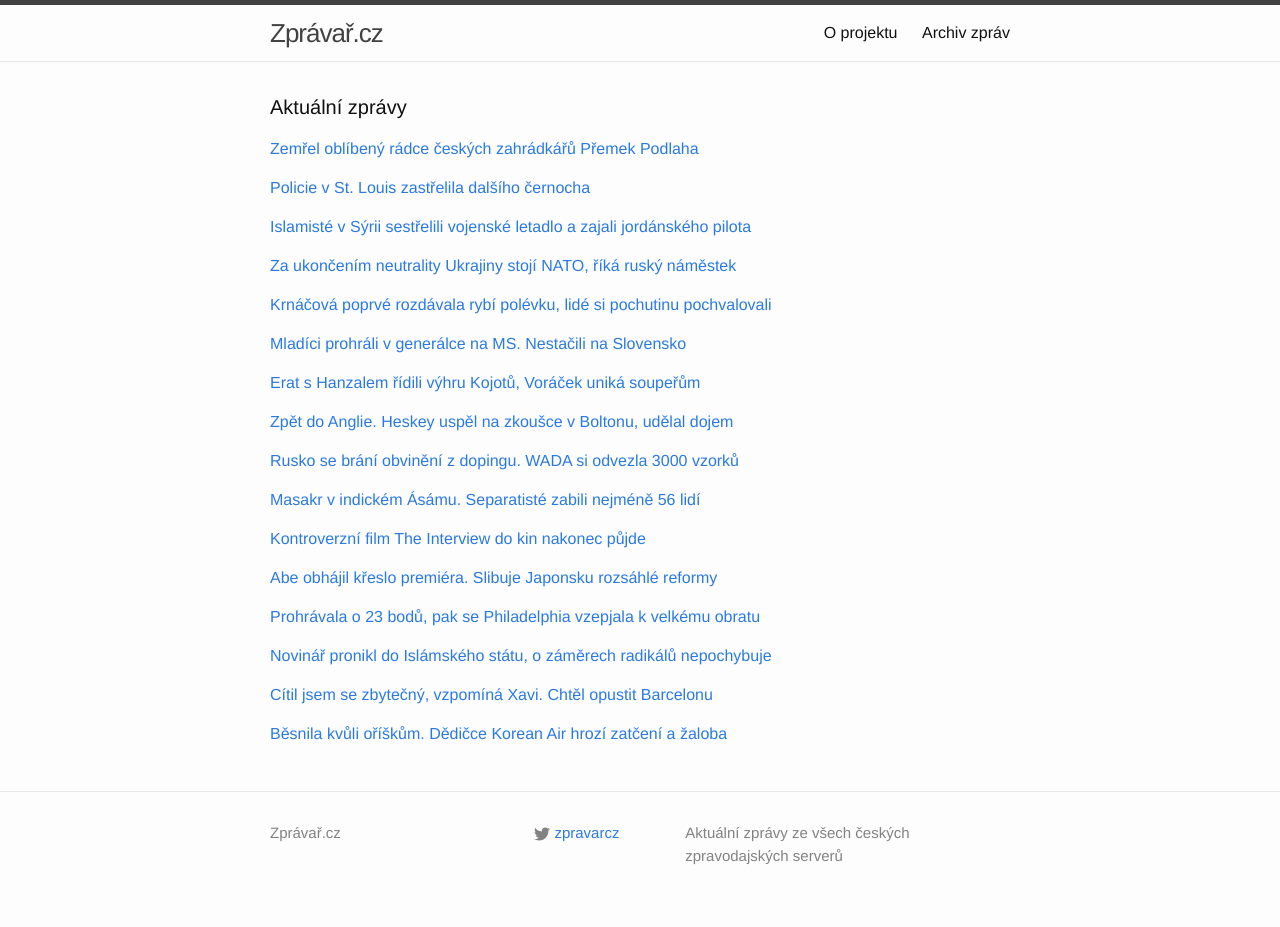
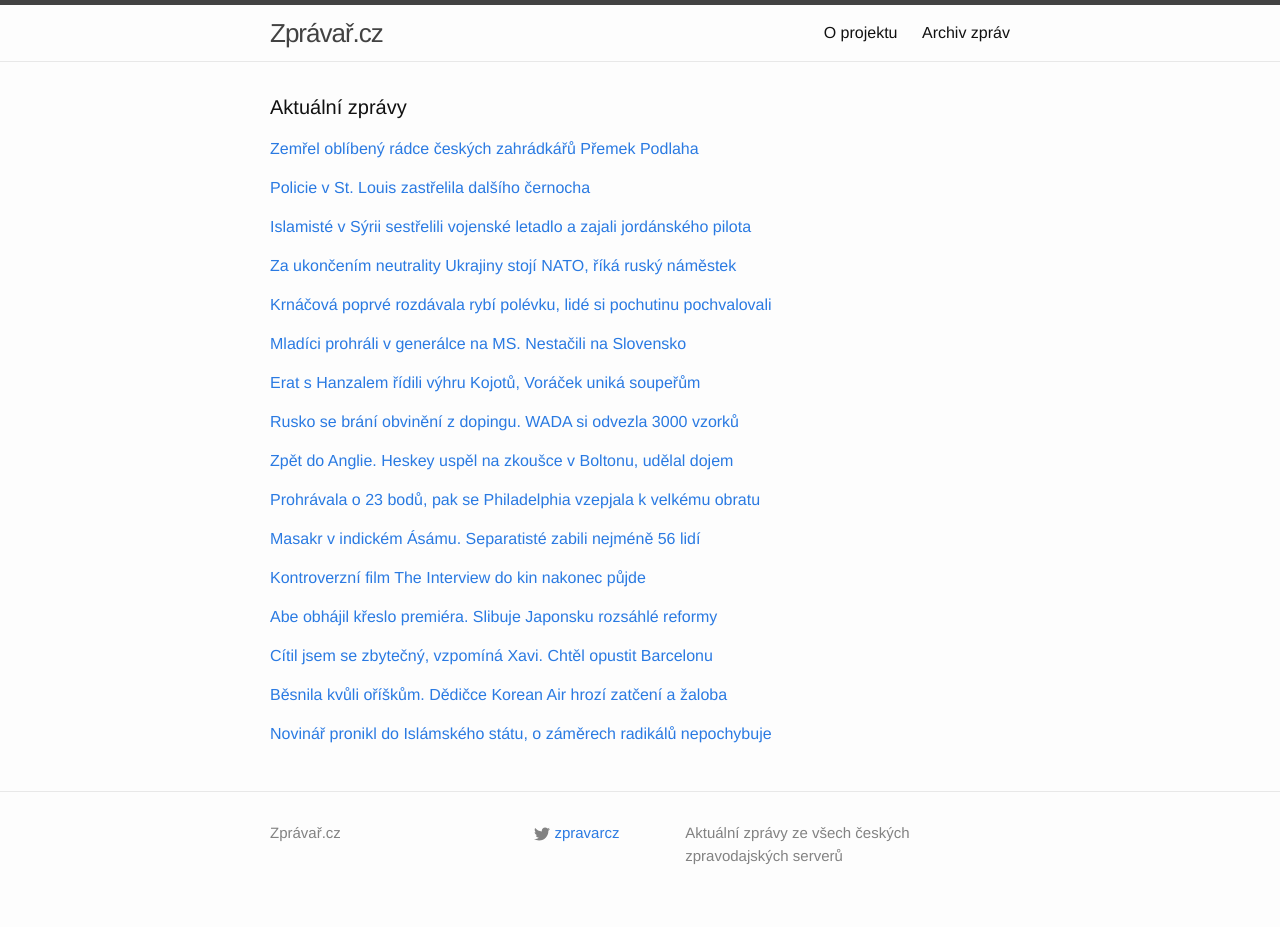
Before and after one commit to adliska/zpravar, a Jekyll site: the page built from index.html, in a window 1280 px wide. Built offline with Jekyll 4.4.1, drawn with Linux system fonts in a browser that asks for light colours.

Commit message:
zpravar news update

```diff
--- a/index.html
+++ b/index.html
@@ -81,73 +81,73 @@ layout: default
 <li><a href=http://hokej.idnes.cz/skvely-voracek-byl-u-dvou-golu-dev-/nhl.aspx?c=A141224_073346_nhl_Mkr>Skvělý Voráček byl u dvou gólů, Palát a Hanzal přihráli dokonce na tři - hokej.idnes.cz</a></li>
 <li><a href=http://www.tyden.cz/rubriky/sport/hokej/nhl/erat-s-hanzalem-radili-v-edmontonu-arizone-zaridili-vyhru_328268.html>Erat s Hanzalem řádili v Edmontonu. Arizoně zařídili výhru - www.tyden.cz</a></li>
 </ul>
-</div><p><a href="javascript:;" onclick="toggle_visibility('zpravy7')">Zpět do Anglie. Heskey uspěl na zkoušce v Boltonu, udělal dojem</a></p>
+</div><p><a href="javascript:;" onclick="toggle_visibility('zpravy7')">Rusko se brání obvinění z dopingu. WADA si odvezla 3000 vzorků</a></p>
 <div id="zpravy7" style="display:none">
+<ul>
+<li><a href=http://www.tyden.cz/rubriky/sport/ostatni-sporty/atletika/rusko-se-brani-obvineni-z-dopingu-wada-si-odvezla-3000-vzorku_328288.html>Rusko se brání obvinění z dopingu. WADA si odvezla 3000 vzorků - www.tyden.cz</a></li>
+<li><a href=http://sport.idnes.cz/podezreni-na-doping-v-rusku-dp0-/sporty.aspx?c=A141224_132331_sporty_ot>Světová antidopingová agentura si z Moskvy odvezla přes 3000 vzorků - sport.idnes.cz</a></li>
+<li><a href=http://www.denik.cz/atletika/dopovali-atleti-komise-byla-v-moskve-testem-projde-vic-nez-3000-vzorku-20141224.html>Dopovali atleti? Komise byla v Moskvě, testem projde víc než 3000 vzorků - www.denik.cz</a></li>
+<li><a href=http://www.sportovninoviny.cz/zpravy/wada-si-z-moskvy-odvezla-pres-3000-vzorku/1162243>WADA si z Moskvy odvezla přes 3000 vzorků - www.sportovninoviny.cz</a></li>
+</ul>
+</div><p><a href="javascript:;" onclick="toggle_visibility('zpravy8')">Zpět do Anglie. Heskey uspěl na zkoušce v Boltonu, udělal dojem</a></p>
+<div id="zpravy8" style="display:none">
 <ul>
 <li><a href=http://www.denik.cz/fotbal/zpet-do-anglie-heskey-uspel-na-zkousce-v-boltonu-udelal-dojem-20141224.html>Zpět do Anglie. Heskey uspěl na zkoušce v Boltonu, udělal dojem - www.denik.cz</a></li>
 <li><a href=http://sport.aktualne.cz/kanonyr-torres-by-se-mohl-vratit-do-atletica-madrid/r~27a866208b6a11e498be002590604f2e/>Kanonýr Torres by se mohl vrátit do Atlética Madrid - sport.aktualne.cz</a></li>
 <li><a href=http://fotbal.idnes.cz/fotbalove-prestupy-04a-/fot_zahranici.aspx?c=A141224_130052_fot_zahranici_ot>Elia jde do Southamptonu, Heskey do Boltonu. A Torres do Atlétika? - fotbal.idnes.cz</a></li>
 <li><a href=http://www.denik.cz/fotbal/restart-cislo-2-torres-by-se-mohl-vratit-do-atletica-madrid-20141224.html>Restart číslo 2? Torres by se mohl vrátit do Atlética Madrid - www.denik.cz</a></li>
 </ul>
-</div><p><a href="javascript:;" onclick="toggle_visibility('zpravy8')">Rusko se brání obvinění z dopingu. WADA si odvezla 3000 vzorků</a></p>
-<div id="zpravy8" style="display:none">
+</div><p><a href="javascript:;" onclick="toggle_visibility('zpravy9')">Prohrávala o 23 bodů, pak se Philadelphia vzepjala k velkému obratu</a></p>
+<div id="zpravy9" style="display:none">
 <ul>
-<li><a href=http://www.tyden.cz/rubriky/sport/ostatni-sporty/atletika/rusko-se-brani-obvineni-z-dopingu-wada-si-odvezla-3000-vzorku_328288.html>Rusko se brání obvinění z dopingu. WADA si odvezla 3000 vzorků - www.tyden.cz</a></li>
-<li><a href=http://sport.idnes.cz/podezreni-na-doping-v-rusku-dp0-/sporty.aspx?c=A141224_132331_sporty_ot>Světová antidopingová agentura si z Moskvy odvezla přes 3000 vzorků - sport.idnes.cz</a></li>
-<li><a href=http://www.denik.cz/atletika/dopovali-atleti-komise-byla-v-moskve-testem-projde-vic-nez-3000-vzorku-20141224.html>Dopovali atleti? Komise byla v Moskvě, testem projde víc než 3000 vzorků - www.denik.cz</a></li>
-<li><a href=http://www.sportovninoviny.cz/zpravy/wada-si-z-moskvy-odvezla-pres-3000-vzorku/1162243>WADA si z Moskvy odvezla přes 3000 vzorků - www.sportovninoviny.cz</a></li>
+<li><a href=http://sport.idnes.cz/vysledky-nba-c9b-/basket.aspx?c=A141224_084431_sport-basket_ot>Prohrávala o 23 bodů, pak se Philadelphia vzepjala k velkému obratu - sport.idnes.cz</a></li>
+<li><a href=http://www.sportovninoviny.cz/zpravy/basketbaliste-philadelphie-predvedli-v-miami-vitezny-obrat/1162189>Basketbalisté Philadelphie předvedli v Miami vítězný obrat - www.sportovninoviny.cz</a></li>
+<li><a href=http://www.denik.cz/ostatni_sport/to-byl-obrat-philadelphia-zaskocila-miami-wayde-horsi-uz-to-byt-nemohlo-20141224.html>To byl obrat: Philadelphia zaskočila Miami. Wayde: Horší už to být nemohlo - www.denik.cz</a></li>
+<li><a href=http://sport.aktualne.cz/nejhorsi-tym-nba-sokoval-miami-velkym-obratem/r~b3e3d7248b4111e4bdad0025900fea04/>Nejhorší tým NBA šokoval Miami velkým obratem - sport.aktualne.cz</a></li>
 </ul>
-</div><p><a href="javascript:;" onclick="toggle_visibility('zpravy9')">Masakr v indickém Ásámu. Separatisté zabili nejméně 56 lidí</a></p>
-<div id="zpravy9" style="display:none">
+</div><p><a href="javascript:;" onclick="toggle_visibility('zpravy10')">Masakr v indickém Ásámu. Separatisté zabili nejméně 56 lidí</a></p>
+<div id="zpravy10" style="display:none">
 <ul>
 <li><a href=http://www.ceskatelevize.cz/ct24/svet/296372-masakr-v-indickem-asamu-separatiste-zabili-nejmene-56-lidi/>Masakr v indickém Ásámu. Separatisté zabili nejméně 56 lidí - www.ceskatelevize.cz</a></li>
 <li><a href=http://www.rozhlas.cz/_zprava/kmenovi-separatiste-v-indickem-asamu-zabili-nejmene-56-lidi--1436523>Kmenoví separatisté v indickém Ásámu zabili nejméně 56 lidí - www.rozhlas.cz</a></li>
 <li><a href=http://www.novinky.cz/zahranicni/svet/357182-kmenovi-separatiste-v-indickem-asamu-zabili-nejmene-56-lidi.html>Kmenoví separatisté v indickém Ásámu zabili nejméně 56 lidí  - www.novinky.cz</a></li>
 <li><a href=http://www.ceskenoviny.cz/zpravy/zpravy/kmenovi-separatiste-v-indickem-asamu-zabili-nejmene-56-lidi/1162176>Kmenoví separatisté v indickém Ásámu zabili nejméně 56 lidí - www.ceskenoviny.cz</a></li>
 </ul>
-</div><p><a href="javascript:;" onclick="toggle_visibility('zpravy10')">Kontroverzní film The Interview do kin nakonec půjde</a></p>
-<div id="zpravy10" style="display:none">
+</div><p><a href="javascript:;" onclick="toggle_visibility('zpravy11')">Kontroverzní film The Interview do kin nakonec půjde</a></p>
+<div id="zpravy11" style="display:none">
 <ul>
 <li><a href=http://echo24.cz/a/iY9ix>Kontroverzní film The Interview do kin nakonec půjde - echo24.cz</a></li>
 <li><a href=http://zahranicni.ihned.cz/amerika-usa/c1-63297560-interview-kim-cong-un-kldr-komunisticka-korea-severni-film-atentat>Stovky amerických kin promítnou film o atentátu na Kim Čong-una - zahranicni.ihned.cz</a></li>
 <li><a href=http://www.ceskenoviny.cz/zpravy/zpravy/parodii-na-severokorejskeho-vudce-promitne-na-200-americkych-kin/1162170>Parodii na severokorejského vůdce promítne na 200 amerických kin - www.ceskenoviny.cz</a></li>
 <li><a href=http://art.ihned.cz/film-a-televize/c1-63297360-the-interview-film-kina>Komedii o atentátu na lídra KLDR uvede přes 200 amerických kin - art.ihned.cz</a></li>
 </ul>
-</div><p><a href="javascript:;" onclick="toggle_visibility('zpravy11')">Abe obhájil křeslo premiéra. Slibuje Japonsku rozsáhlé reformy</a></p>
-<div id="zpravy11" style="display:none">
+</div><p><a href="javascript:;" onclick="toggle_visibility('zpravy12')">Abe obhájil křeslo premiéra. Slibuje Japonsku rozsáhlé reformy</a></p>
+<div id="zpravy12" style="display:none">
 <ul>
 <li><a href=http://zpravy.e15.cz/zahranicni/politika/abe-obhajil-kreslo-premiera-slibuje-japonsku-rozsahle-reformy-1148546>Abe obhájil křeslo premiéra. Slibuje Japonsku rozsáhlé reformy - zpravy.e15.cz</a></li>
 <li><a href=http://www.ceskatelevize.cz/ct24/svet/296370-sinzo-abe-obhajil-kreslo-premiera-slibuje-oziveni-japonske-ekonomiky/>Šinzó Abe obhájil křeslo premiéra, slibuje oživení japonské ekonomiky - www.ceskatelevize.cz</a></li>
 <li><a href=http://zpravy.e15.cz/zahranicni/politika/abe-je-znovu-premierem-japonsko-zprovozni-jaderne-elektrarny-slibuje-1148546>Abe je znovu premiérem. Japonsko zprovozní jaderné elektrárny, slibuje - zpravy.e15.cz</a></li>
 <li><a href=http://www.ceskenoviny.cz/zpravy/zpravy/japonsky-parlament-zvolil-po-vyhranych-volbach-abeho-premierem/1162178>Japonský parlament zvolil po vyhraných volbách Abeho premiérem - www.ceskenoviny.cz</a></li>
 </ul>
-</div><p><a href="javascript:;" onclick="toggle_visibility('zpravy12')">Prohrávala o 23 bodů, pak se Philadelphia vzepjala k velkému obratu</a></p>
-<div id="zpravy12" style="display:none">
+</div><p><a href="javascript:;" onclick="toggle_visibility('zpravy13')">Cítil jsem se zbytečný, vzpomíná Xavi. Chtěl opustit Barcelonu</a></p>
+<div id="zpravy13" style="display:none">
 <ul>
-<li><a href=http://sport.idnes.cz/vysledky-nba-c9b-/basket.aspx?c=A141224_084431_sport-basket_ot>Prohrávala o 23 bodů, pak se Philadelphia vzepjala k velkému obratu - sport.idnes.cz</a></li>
-<li><a href=http://www.sportovninoviny.cz/zpravy/basketbaliste-philadelphie-predvedli-v-miami-vitezny-obrat/1162189>Basketbalisté Philadelphie předvedli v Miami vítězný obrat - www.sportovninoviny.cz</a></li>
-<li><a href=http://www.denik.cz/ostatni_sport/to-byl-obrat-philadelphia-zaskocila-miami-wayde-horsi-uz-to-byt-nemohlo-20141224.html>To byl obrat: Philadelphia zaskočila Miami. Wayde: Horší už to být nemohlo - www.denik.cz</a></li>
-<li><a href=http://sport.aktualne.cz/nejhorsi-tym-nba-sokoval-miami-velkym-obratem/r~b3e3d7248b4111e4bdad0025900fea04/>Nejhorší tým NBA šokoval Miami velkým obratem - sport.aktualne.cz</a></li>
+<li><a href=http://fotbal.idnes.cz/xavi-o-moznem-odchodu-z-barcelony-dqw-/fot_zahranici.aspx?c=A141224_122434_fot_zahranici_ot>Cítil jsem se zbytečný, vzpomíná Xavi. Chtěl opustit Barcelonu - fotbal.idnes.cz</a></li>
+<li><a href=http://www.denik.cz/fotbal/xavi-pry-nebyl-v-barcelone-stastny-a-tvrdi-uz-jsem-mel-v-lete-sbaleno-20141224.html>Xavi prý nebyl v Barceloně šťastný a tvrdí: Už jsem měl v létě sbaleno - www.denik.cz</a></li>
+<li><a href=http://www.tyden.cz/rubriky/sport/fotbal/zahranicni-souteze/xavi-mel-zajeci-umysly-chtel-prestoupit-z-barcy-do-new-yorku_328283.html>Xavi měl zaječí úmysly. Chtěl přestoupit z Barcy do New Yorku - www.tyden.cz</a></li>
 </ul>
-</div><p><a href="javascript:;" onclick="toggle_visibility('zpravy13')">Novinář pronikl do Islámského státu, o záměrech radikálů nepochybuje</a></p>
-<div id="zpravy13" style="display:none">
+</div><p><a href="javascript:;" onclick="toggle_visibility('zpravy14')">Běsnila kvůli oříškům. Dědičce Korean Air hrozí zatčení a žaloba </a></p>
+<div id="zpravy14" style="display:none">
+<ul>
+<li><a href=http://www.lidovky.cz/besnila-kvuli-oriskum-dedicce-korean-air-hrozi-zatceni-a-zaloba-pv5-/lide.aspx?c=A141224_125251_lide_hm>Běsnila kvůli oříškům. Dědičce Korean Air hrozí zatčení a žaloba  - www.lidovky.cz</a></li>
+<li><a href=http://zpravy.aktualne.cz/zahranici/dedicce-korean-air-hrozi-kvuli-skandalu-s-orisky-zatceni/r~be8c19ce8b6011e4a7d8002590604f2e/>Dědičce Korean Air hrozí kvůli skandálu s oříšky zatčení - zpravy.aktualne.cz</a></li>
+<li><a href=http://www.ceskenoviny.cz/zpravy/zpravy/dedicce-korean-air-hrozi-kvuli-skandalu-s-orisky-zatceni-a-zaloba/1162239>Dědičce Korean Air hrozí kvůli skandálu s oříšky zatčení a žaloba - www.ceskenoviny.cz</a></li>
+</ul>
+</div><p><a href="javascript:;" onclick="toggle_visibility('zpravy15')">Novinář pronikl do Islámského státu, o záměrech radikálů nepochybuje</a></p>
+<div id="zpravy15" style="display:none">
 <ul>
 <li><a href=http://zpravy.e15.cz/zahranicni/udalosti/novinar-pronikl-do-islamskeho-statu-o-zamerech-radikalu-nepochybuje-1148556>Novinář pronikl do Islámského státu, o záměrech radikálů nepochybuje - zpravy.e15.cz</a></li>
 <li><a href=http://zpravy.e15.cz/zahranicni/udalosti/novinar-se-dostal-do-srdce-islamskeho-statu-o-zamerech-radikalu-nepochybuje-1148556>Novinář se dostal do srdce Islámského státu, o záměrech radikálů nepochybuje - zpravy.e15.cz</a></li>
 <li><a href=http://www.tyden.cz/rubriky/zahranici/asie-a-oceanie/muslimove-z-is-pripravuji-nejvetsi-nabozenskou-cistku_328216.html>Muslimové z IS připravují největší náboženskou čistku - www.tyden.cz</a></li>
 </ul>
-</div><p><a href="javascript:;" onclick="toggle_visibility('zpravy14')">Cítil jsem se zbytečný, vzpomíná Xavi. Chtěl opustit Barcelonu</a></p>
-<div id="zpravy14" style="display:none">
-<ul>
-<li><a href=http://fotbal.idnes.cz/xavi-o-moznem-odchodu-z-barcelony-dqw-/fot_zahranici.aspx?c=A141224_122434_fot_zahranici_ot>Cítil jsem se zbytečný, vzpomíná Xavi. Chtěl opustit Barcelonu - fotbal.idnes.cz</a></li>
-<li><a href=http://www.denik.cz/fotbal/xavi-pry-nebyl-v-barcelone-stastny-a-tvrdi-uz-jsem-mel-v-lete-sbaleno-20141224.html>Xavi prý nebyl v Barceloně šťastný a tvrdí: Už jsem měl v létě sbaleno - www.denik.cz</a></li>
-<li><a href=http://www.tyden.cz/rubriky/sport/fotbal/zahranicni-souteze/xavi-mel-zajeci-umysly-chtel-prestoupit-z-barcy-do-new-yorku_328283.html>Xavi měl zaječí úmysly. Chtěl přestoupit z Barcy do New Yorku - www.tyden.cz</a></li>
-</ul>
-</div><p><a href="javascript:;" onclick="toggle_visibility('zpravy15')">Běsnila kvůli oříškům. Dědičce Korean Air hrozí zatčení a žaloba </a></p>
-<div id="zpravy15" style="display:none">
-<ul>
-<li><a href=http://www.lidovky.cz/besnila-kvuli-oriskum-dedicce-korean-air-hrozi-zatceni-a-zaloba-pv5-/lide.aspx?c=A141224_125251_lide_hm>Běsnila kvůli oříškům. Dědičce Korean Air hrozí zatčení a žaloba  - www.lidovky.cz</a></li>
-<li><a href=http://zpravy.aktualne.cz/zahranici/dedicce-korean-air-hrozi-kvuli-skandalu-s-orisky-zatceni/r~be8c19ce8b6011e4a7d8002590604f2e/>Dědičce Korean Air hrozí kvůli skandálu s oříšky zatčení - zpravy.aktualne.cz</a></li>
-<li><a href=http://www.ceskenoviny.cz/zpravy/zpravy/dedicce-korean-air-hrozi-kvuli-skandalu-s-orisky-zatceni-a-zaloba/1162239>Dědičce Korean Air hrozí kvůli skandálu s oříšky zatčení a žaloba - www.ceskenoviny.cz</a></li>
-</ul>
 </div></div>
```
